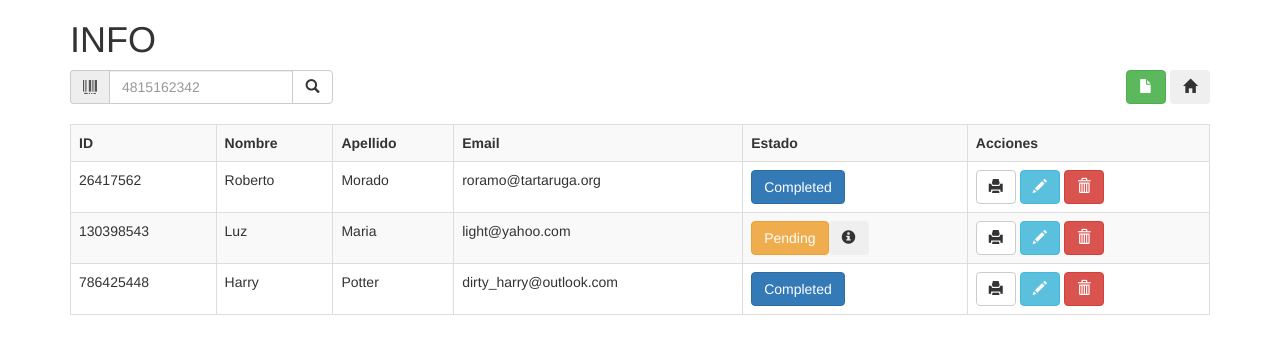
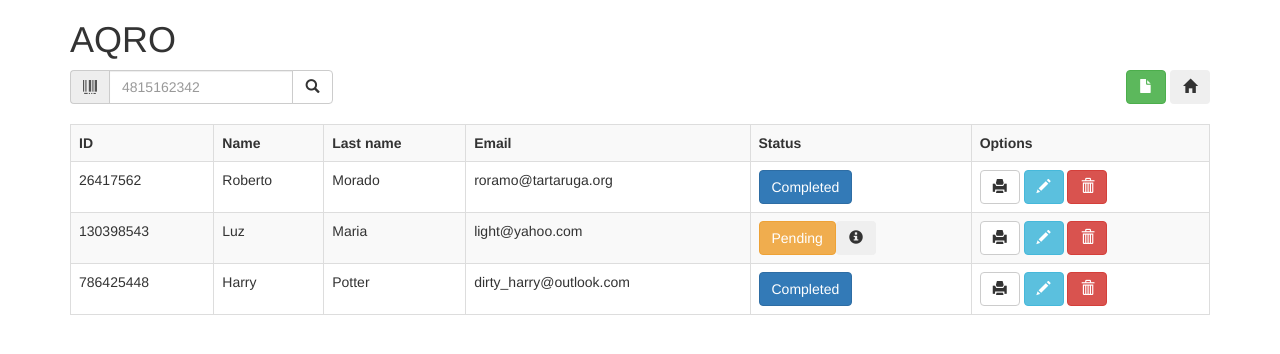
Before and after one commit to roramigator/Aqro, a PHP site: page / in a window 1280 px wide. Shown: the top 354 px of the page. Run offline with PHP 8.4, Linux system fonts and the light colour scheme; data comes from the database, SQL or seed files in the repository.

Commit message:
File updated

```diff
--- a/ajax/readRecords.php
+++ b/ajax/readRecords.php
@@ -6,11 +6,11 @@
 	$data = '<table class="table table-bordered table-striped">
 						<tr>
 							<th>ID</th>
-							<th>Nombre</th>
-							<th>Apellido</th>
+							<th>Name</th>
+							<th>Last name</th>
 							<th>Email</th>
-							<th>Estado</th>
-							<th>Acciones</th>
+							<th>Status</th>
+							<th>Options</th>
 						</tr>';
 
 	$query = "SELECT * FROM users";
--- a/index.php
+++ b/index.php
@@ -22,7 +22,7 @@
 <div class="container">
     <div class="row">
         <div class="col-md-12">
-            <h1>INFO</h1>
+            <h1>AQRO</h1>
         </div>
     </div>
     <div class="row">
```
